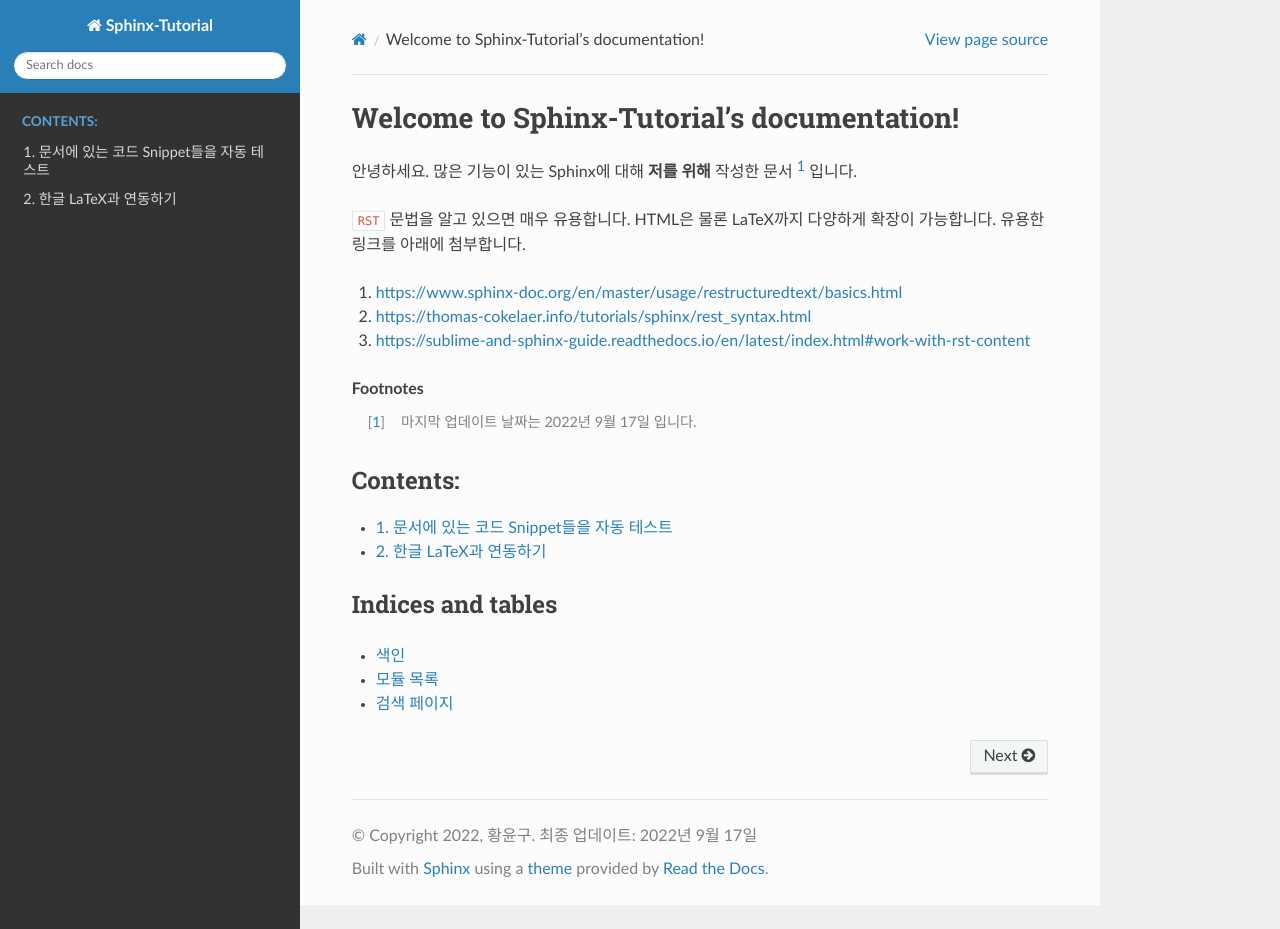
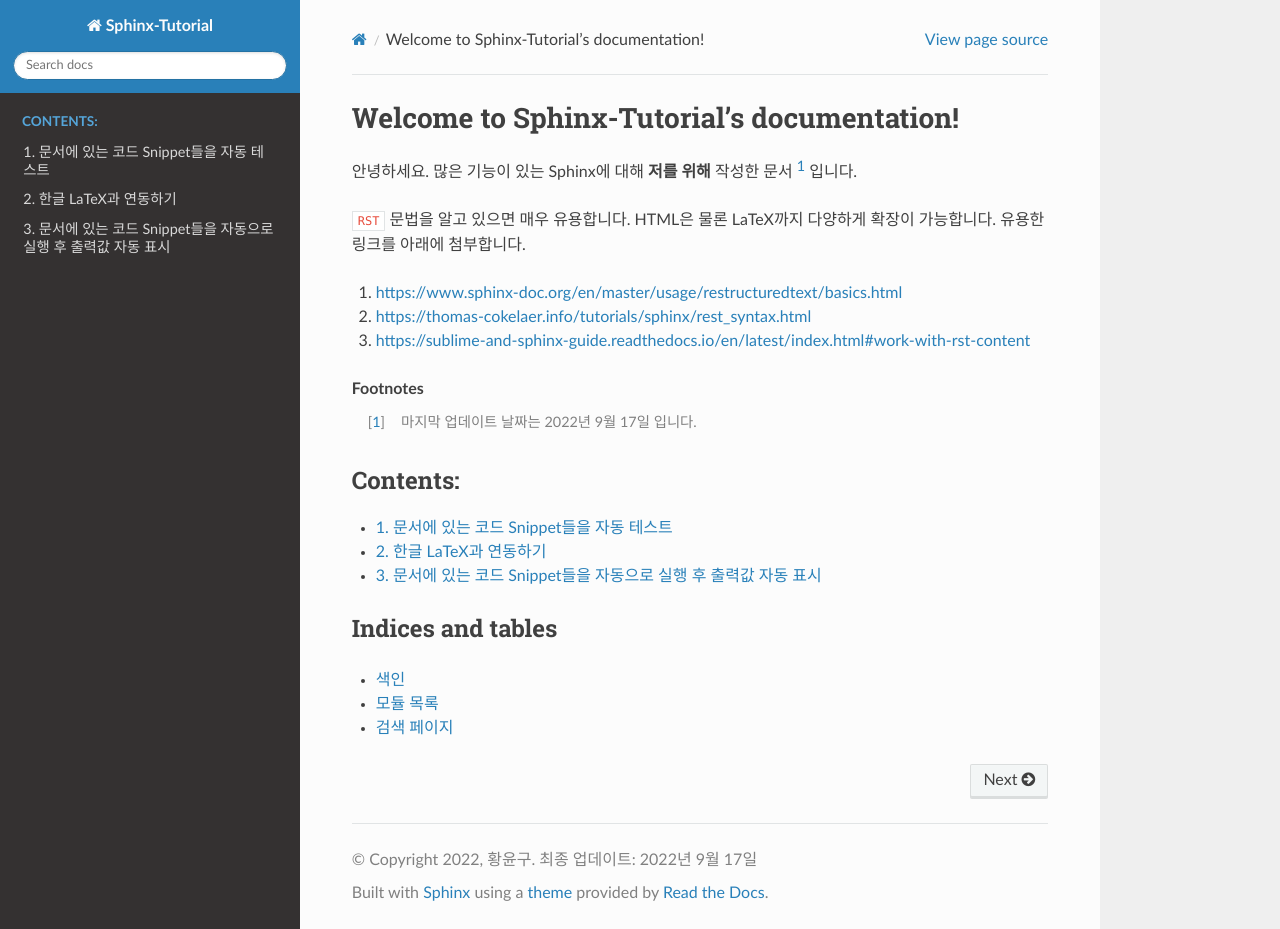
Before and after one commit to yoon-gu/sphinx-ci, a Sphinx documentation site: the page built from docs/index.rst, in a window 1280 px wide and 929 px high. Built offline with Sphinx 7.4.7 and the Read the Docs theme 2.0.0, drawn with Linux system fonts in a browser that asks for light colours.

Commit message:
exec_code 추가

```diff
--- a/docs/conf.py
+++ b/docs/conf.py
@@ -28,6 +28,7 @@
 
 extensions = [
     'sphinx.ext.doctest',
+    'sphinx_exec_code',
 ]
 
 today_fmt = '%Y년 %B %d일'
--- /dev/null
+++ b/docs/exec_code.rst
@@ -0,0 +1,25 @@
+문서에 있는 코드 Snippet들을 자동으로 실행 후 출력값 자동 표시
+=================================================================
+
+* 참조 링크: https://sphinx-exec-code.readthedocs.io/en/latest/index.html
+
+간단히 아래와 같이 입력하면 저절로 출력값이 채워지는 편리한 기능입니다. 하지만 이미지같은 것들도 되는지는 알 수 없습니다.
+
+.. code-block:: rst
+
+   .. exec_code::
+
+      print('Easy!')
+
+위의 코드가 Parsing된 후 결과는 아래와 같습니다.
+
+.. exec_code::
+
+   print('Easy!')
+
+:code:`print` 를 2번 하면 출력값도 2번 나옵니다.
+
+.. exec_code::
+
+   print('Easy!')
+   print(5+3)
--- a/docs/index.rst
+++ b/docs/index.rst
@@ -26,6 +26,7 @@
 
    doctest
    latex
+   exec_code
 
 
 Indices and tables
```
